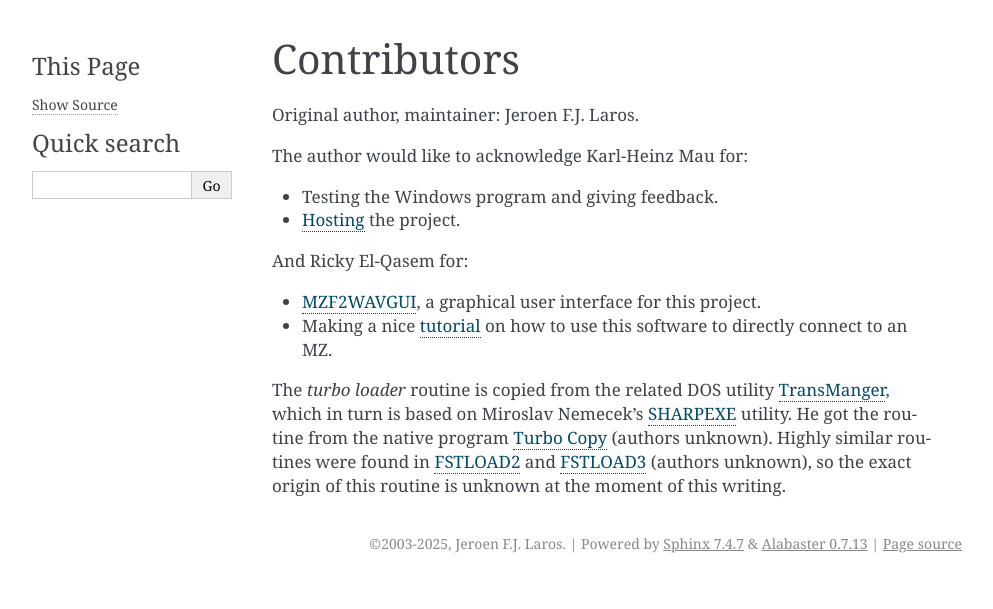
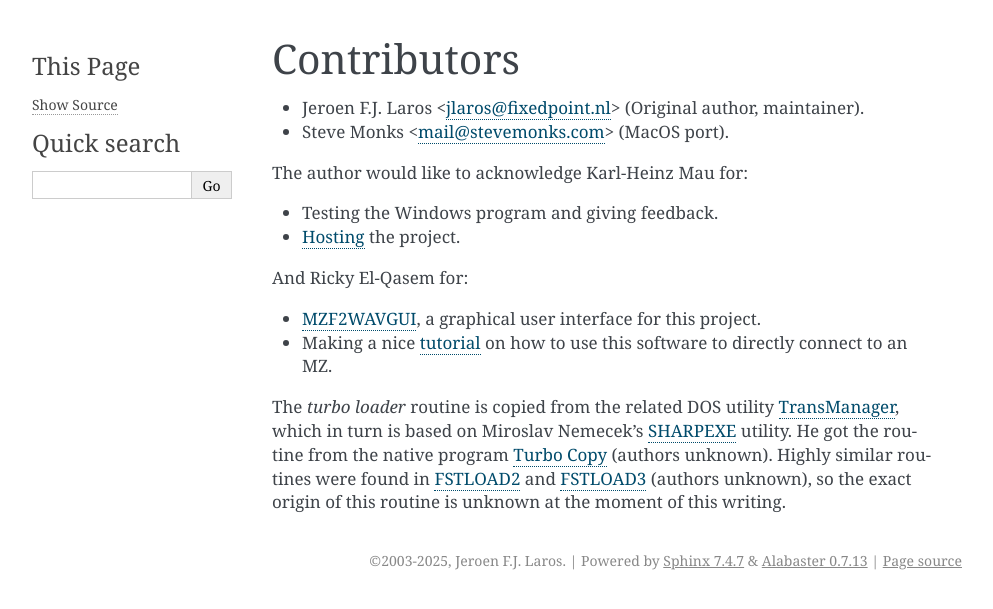
Before and after one commit to jfjlaros/mzf2wav, a Sphinx documentation site: the page built from docs/credits.rst, in a window 1280 px wide. Shown: the top 609 px of the page, without its empty margins (148-1141 px from the left). Built offline with Sphinx 7.4.7, drawn with Linux system fonts in a browser that asks for light colours; pages that are not in the unit, such as notebooks, are missing from menus.

Commit message:
Added contributor.

```diff
--- a/docs/credits.rst
+++ b/docs/credits.rst
@@ -1,7 +1,8 @@
 Contributors
 ============
 
-Original author, maintainer: Jeroen F.J. Laros.
+- Jeroen F.J. Laros <jlaros@fixedpoint.nl> (Original author, maintainer).
+- Steve Monks <mail@stevemonks.com> (MacOS port).
 
 The author would like to acknowledge Karl-Heinz Mau for:
 
@@ -14,7 +15,7 @@ And Ricky El-Qasem for:
 - Making a nice tutorial_ on how to use this software to directly connect to
   an MZ.
 
-The *turbo loader* routine is copied from the related DOS utility TransManger_,
+The *turbo loader* routine is copied from the related DOS utility TransManager_,
 which in turn is based on Miroslav Nemecek's SHARPEXE_ utility. He got the
 routine from the native program `Turbo Copy`_ (authors unknown). Highly similar
 routines were found in FSTLOAD2_ and FSTLOAD3_ (authors unknown), so the exact
@@ -24,7 +25,7 @@ origin of this routine is unknown at the moment of this writing.
 .. _Hosting: https://web.archive.org/web/20170831235756/https://www.sharpmz.org/mzf2wav.htm
 .. _MZF2WAVGUI: https://github.com/rickyelqasem/MZF2WAVGUI
 .. _tutorial: https://www.youtube.com/watch?v=iwD3-5ENyE8
-.. _TransManger: https://web.archive.org/web/20040218154731/http://mzunity.wz.cz/old/Hardware.htm
+.. _TransManager: https://web.archive.org/web/20040218154731/http://mzunity.wz.cz/old/Hardware.htm
 .. _SHARPEXE: https://github.com/Panda381/DOS-Progs/blob/3edeb0fe4d7dafe2576201ee3def789fc7609037/8BIT/SHARP/SHARP_PC/SHARPEXE.ASM#L868-L914
 .. _`Turbo Copy`: http://www.mz-800.scav.cz/download/MZ-800/MZ-800_Software/COM/MZF/PROGS/800/Kopirky/Tc122.mzf
 .. _FSTLOAD2: https://github.com/Panda381/DOS-Progs/raw/refs/heads/main/8BIT/SHARP/PROGRAMY/COPY/FSTLOAD2.MZ8
```
